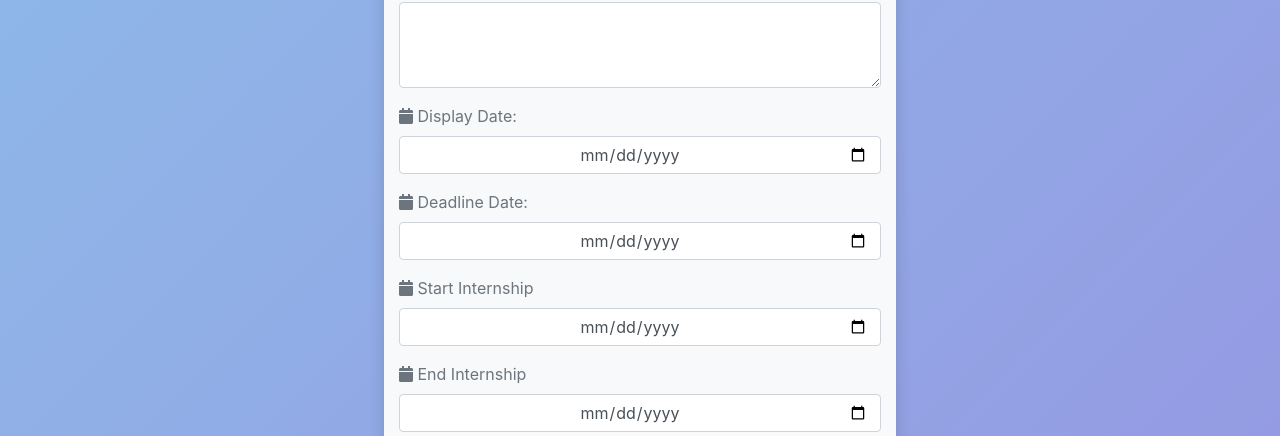
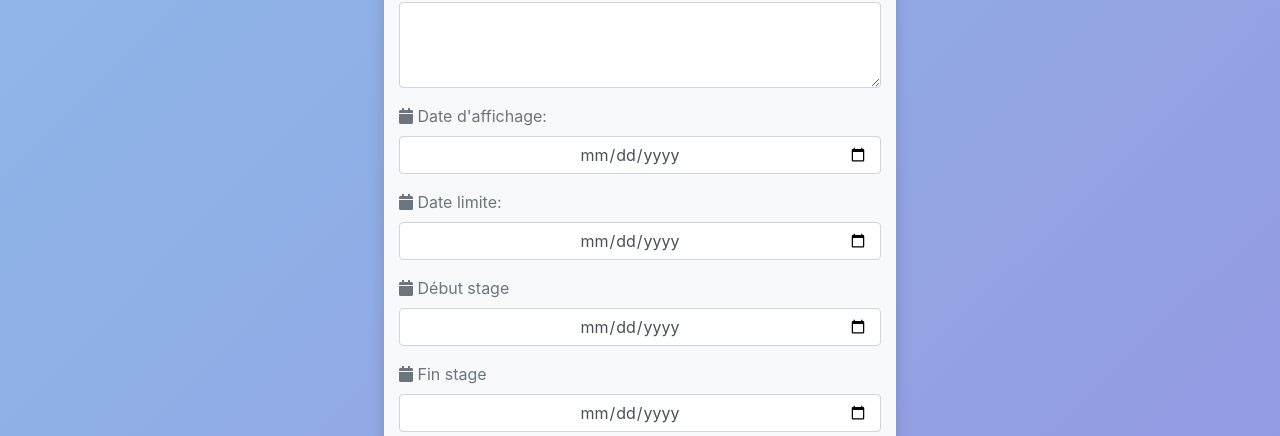
Before and after one commit to NicolasH-L/420-565-A21_ProjetIntegre_Equipe2, a React (Create React App) app in the folder React/projet_integre_equipe2/: page /AdminOffer in a window 1280 px wide. Shown: the part 992-1428 px from the top of the page. Built offline with nearby package versions, Linux system fonts and the light colour scheme.

Commit message:
EQ-8 mettre les dates en francais

```diff
--- a/React/projet_integre_equipe2/src/components/AdminInternshipOffer.js
+++ b/React/projet_integre_equipe2/src/components/AdminInternshipOffer.js
@@ -162,22 +162,22 @@ const AdminInternshipOffer = () => {
                             <textarea type="text" className="form-control text-center" id="description" name="description" rows="3" onChange={validateInput} required />
                         </div>
                         <div className="form-group">
-                            <label htmlFor="displayDate" className="text-secondary"><i className="fas fa-calendar"></i> Display Date:</label>
+                            <label htmlFor="displayDate" className="text-secondary"><i className="fas fa-calendar"></i> Date d'affichage:</label>
                             {error.displayDate !== "" ? error.displayDate : ""}
                             <input type="date" min={today} max={futureDateFormat} id="displayDate" name="displayDate" className="form-control text-center" onChange={validateInput} required></input>
                         </div>
                         <div className="form-group">
-                            <label htmlFor="deadlineDate" className="text-secondary"><i className="fas fa-calendar"></i> Deadline Date:</label>
+                            <label htmlFor="deadlineDate" className="text-secondary"><i className="fas fa-calendar"></i> Date limite:</label>
                             {error.deadlineDate !== "" ? error.deadlineDate : ""}
                             <input type="date" min={today} max={futureDateFormat} id="deadlineDate" name="deadlineDate" className="form-control text-center" onChange={validateInput} required></input>
                         </div>
                         <div className="form-group">
-                            <label htmlFor="startInternshipDate" className="text-secondary"><i className="fas fa-calendar"></i> Start Internship</label>
+                            <label htmlFor="startInternshipDate" className="text-secondary"><i className="fas fa-calendar"></i> Début stage</label>
                             {error.startInternshipDate !== "" ? error.startInternshipDate : ""}
                             <input type="date" min={today} max={futureDateFormat} id="startInternshipDate" name="startInternshipDate" className="form-control text-center" onChange={validateInput} required></input>
                         </div>
                         <div className="form-group">
-                            <label htmlFor="endInternshipDate" className="text-secondary"><i className="fas fa-calendar"></i> End Internship</label>
+                            <label htmlFor="endInternshipDate" className="text-secondary"><i className="fas fa-calendar"></i> Fin stage</label>
                             {error.endInternshipDate !== "" ? error.endInternshipDate : ""}
                             <input type="date" min={today} max={futureDateFormat} id="endInternshipDate" name="endInternshipDate" className="form-control text-center" onChange={validateInput} required></input>
                         </div>
```
